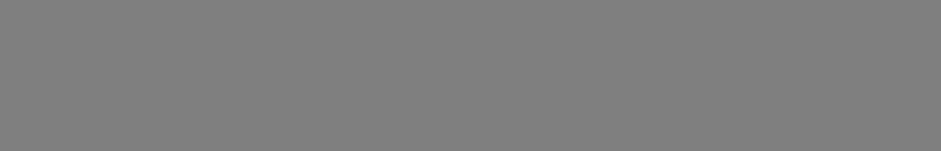
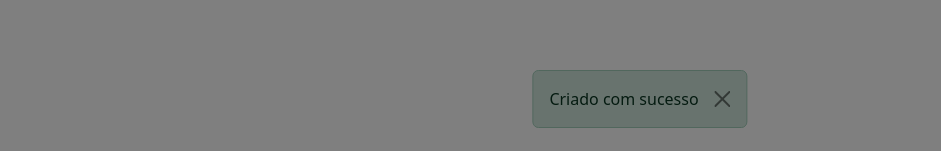
Before and after one commit to Laydiannenaira/DescomPin, a React (Create React App) app: page / in a window 1280 px wide. Shown: the part 646-797 px from the top of the page, without its empty margins (0-941 px from the left). Built offline with nearby package versions, Linux system fonts and the light colour scheme.

Commit message:
Add o createPortal para o Alert.

```diff
--- /dev/null
+++ b/src/components/Notification/Notification.js
@@ -0,0 +1,16 @@
+import { createPortal }  from 'react-dom';
+import Alert from 'react-bootstrap/Alert';
+import './index.css';
+
+export const Notification = ({message, variant = 'success', onClose }) => {
+  return (
+    <>
+      { createPortal(
+        <Alert className='notification' variant={variant} onClose={onClose} dismissible >
+          {message}
+        </Alert>,
+        document.body
+      )}
+    </>
+  )
+}
--- /dev/null
+++ b/src/components/Notification/index.css
@@ -0,0 +1,6 @@
+.notification {
+  position: fixed;
+  bottom: 10px;
+  left: 50%;
+  transform: translateX(-50%);
+}
--- a/src/pages/Home/HomePage.js
+++ b/src/pages/Home/HomePage.js
@@ -4,11 +4,18 @@ import Col from 'react-bootstrap/Col'
 import { Card } from "../../components/Card/Card"
 import { ModalSavePin } from '../../containers/ModalSavePin/ModalSavePin'
 import { ModalCreatefolder } from '../../containers/ModalCreateFolder/ModalCreateFolder';
+import { Notification } from '../../components/Notification/Notification';
 
 export const HomePage = () => {
   return (
     <>
       <ModalCreatefolder open={true} />
+      <Notification
+        message='Criado com sucesso'
+        onClose={() => {
+          console.log('Clicou em fechar')
+        }}
+      />
       <Container fluid>
         <Row>
           <Col xs="12" md="2" ><Card title="Matemática" image="https://picsum.photos/200/300?53" total = {0} /></Col>
```
